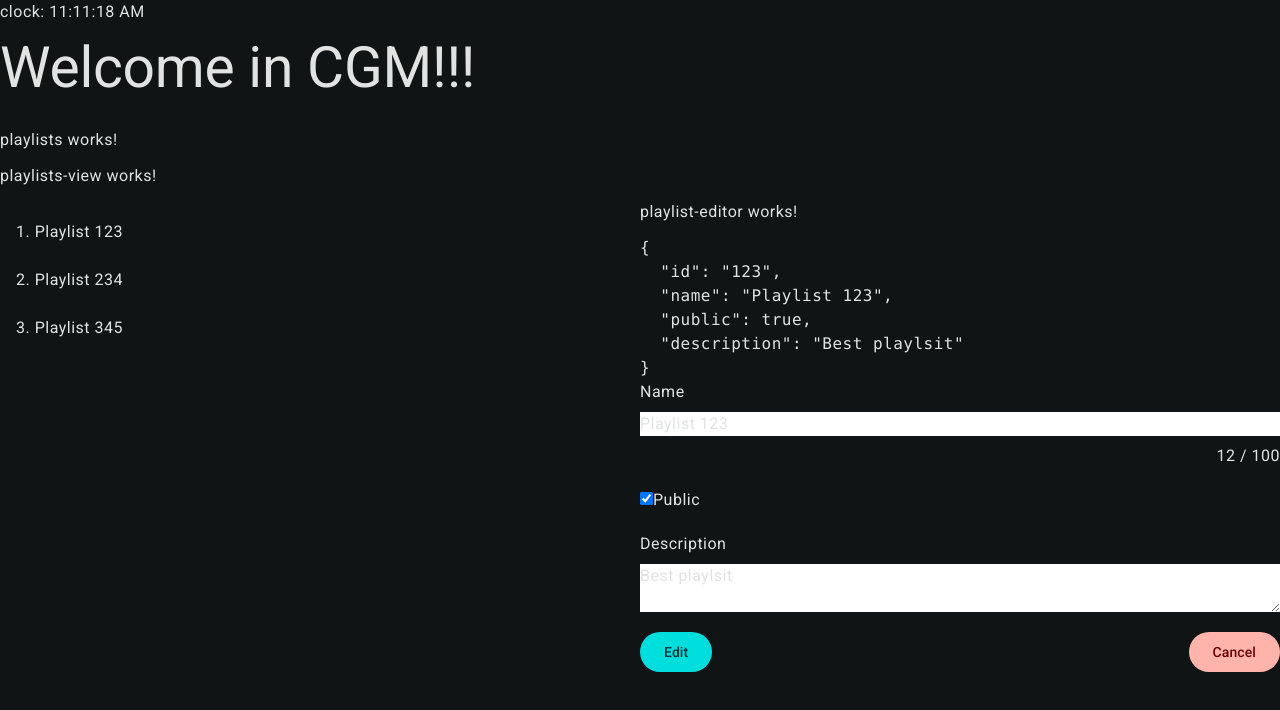
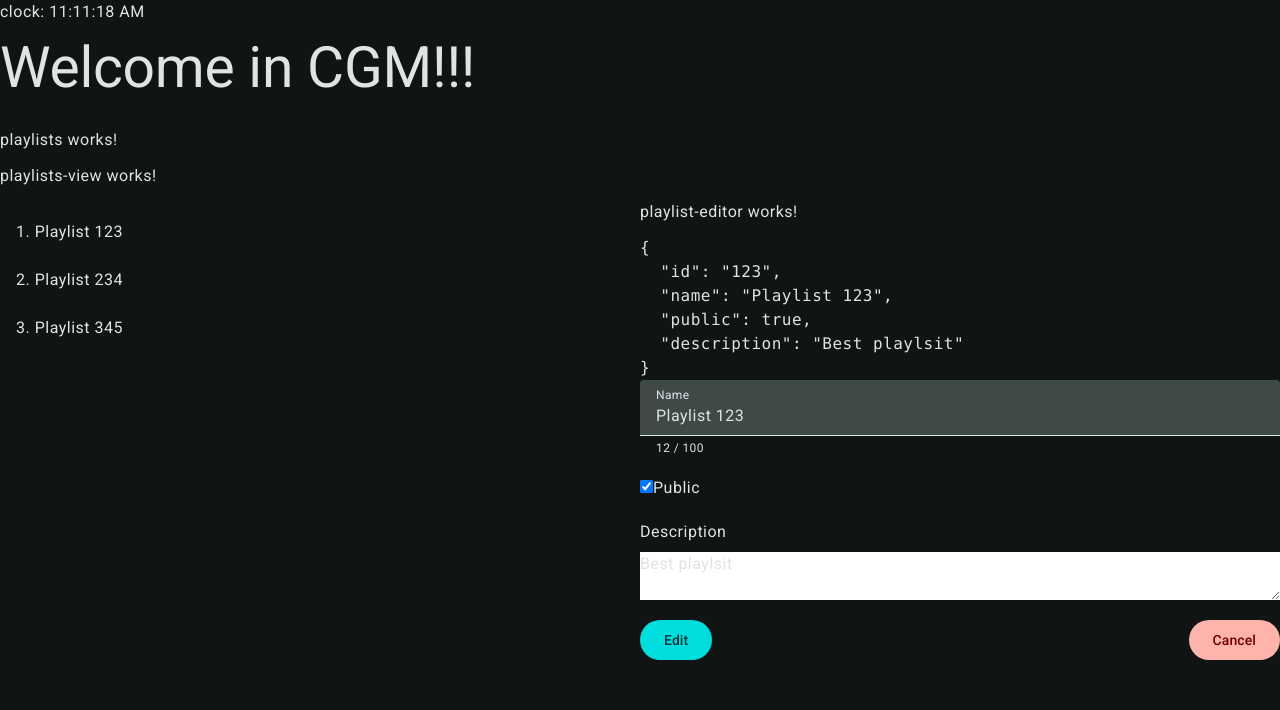
Before and after one commit to ev45ive/bottega-cgm-angular, an Angular app: page /playlists in a window 1280 px wide. Both pictures are taken after a click on the button "Edit". Shown: the top 710 px of the page. Built offline with nearby package versions, Linux system fonts and the light colour scheme.

Commit message:
mat-form-field + matInput -> input[ngModel]

```diff
--- a/src/app/playlists/components/playlist-editor/playlist-editor.component.html
+++ b/src/app/playlists/components/playlist-editor/playlist-editor.component.html
@@ -5,15 +5,14 @@
 <!-- .grid.gap-5>.grid.gap-2*3>label{Name}+input -->
 <div class="grid gap-5">
   <div class="grid gap-2">
-    <label for="">Name</label>
 
-    <input type="text" #inputRef [(ngModel)]="playlist.name" />
+    <mat-form-field>
+      <mat-label>Name</mat-label>
 
-    <!--
-      [ngModel]=" myFormatter( playlist.name )"
-      (ngModelChange)="playlist.name = myParser( $event )" -->
-    <!-- (input)="playlist.name = $any($event.target).value" -->
-    <span class="text-right">{{ inputRef.value.length }} / 100</span>
+      <input type="text" #inputRef [(ngModel)]="playlist.name" matInput />
+
+      <mat-hint>{{ inputRef.value.length }} / 100</mat-hint>
+    </mat-form-field>
   </div>
 
   <div class="grid gap-2">
--- a/src/app/shared/shared.module.ts
+++ b/src/app/shared/shared.module.ts
@@ -4,10 +4,14 @@ import { ClockComponent } from './components/clock/clock.component';
 import { FormsModule } from '@angular/forms';
 import { MatButtonModule } from '@angular/material/button';
 import { MatListModule } from '@angular/material/list';
+import { MatFormField } from '@angular/material/form-field';
+import { MatInputModule } from '@angular/material/input';
 
 const MaterialImports = [
   MatButtonModule,
-  MatListModule
+  MatListModule,
+  MatFormField,
+  MatInputModule,
 ]
 
 @NgModule({
```
